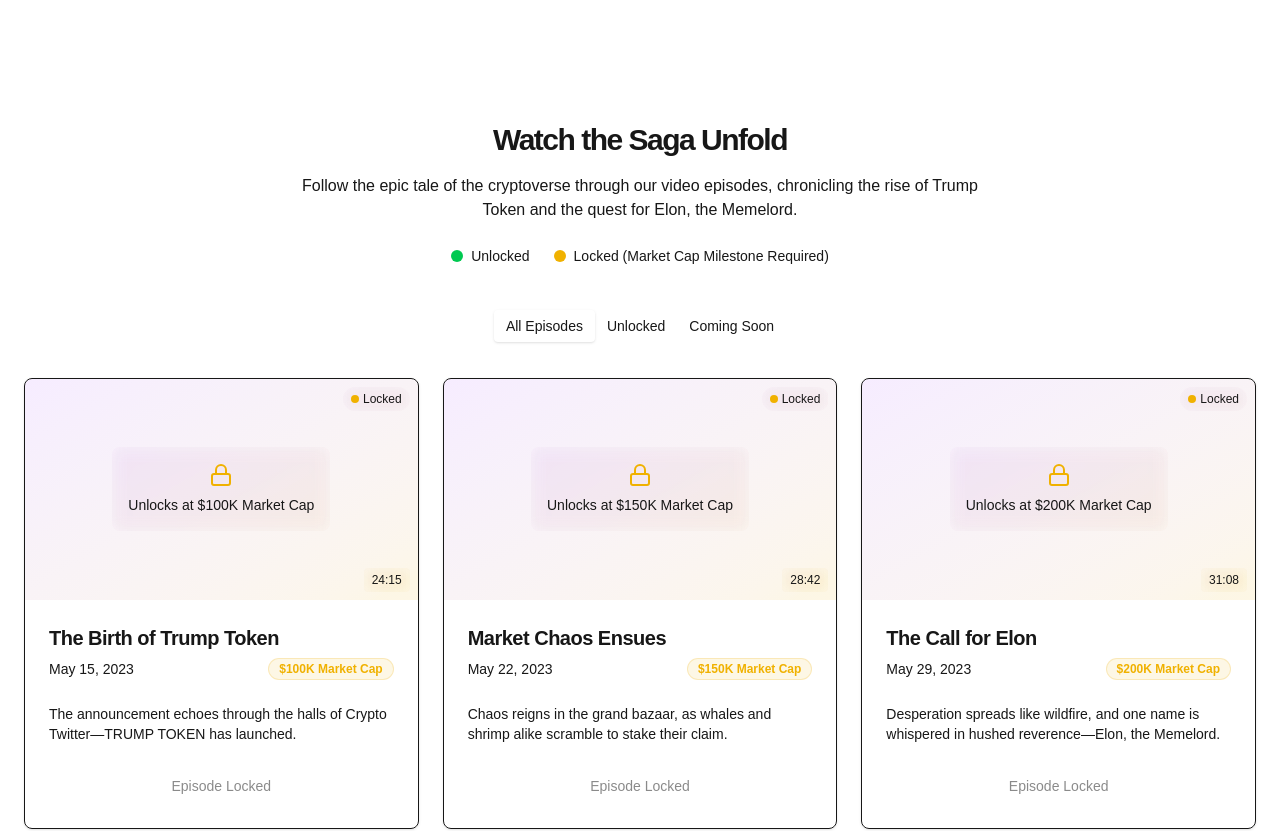
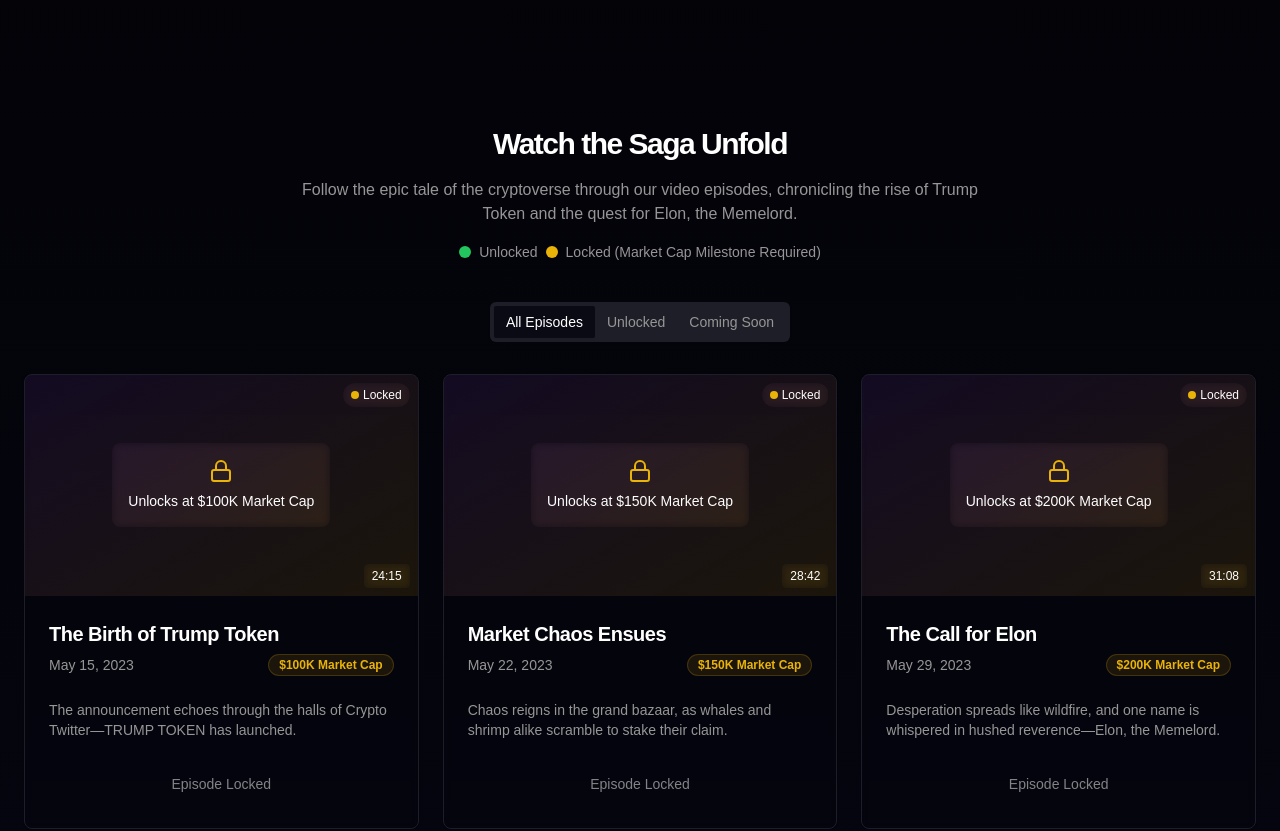
Before and after one commit to xloupee/last-ledgar, a Next.js app in the folder frontend/: page / in a window 1280 px wide. Shown: the part 980-1811 px from the top of the page. Built offline with nearby package versions, Linux system fonts and the light colour scheme.

Commit message:
Upgrade project dependencies and refactor frontend configuration

```diff
--- /dev/null
+++ b/frontend/next.config.js
@@ -0,0 +1,6 @@
+/** @type {import('next').NextConfig} */
+const nextConfig = {
+    /* config options here */
+};
+
+module.exports = nextConfig;
--- /dev/null
+++ b/frontend/postcss.config.js
@@ -0,0 +1,6 @@
+module.exports = {
+  plugins: {
+    tailwindcss: {},
+    autoprefixer: {},
+  },
+}
--- a/frontend/src/app/globals.css
+++ b/frontend/src/app/globals.css
@@ -1,4 +1,6 @@
-@import "tailwindcss";
+@tailwind base;
+@tailwind components;
+@tailwind utilities;
 
 @theme {
   --font-sans: var(--font-geist-sans);
@@ -6,6 +8,9 @@
 }
 
 :root {
+  --foreground-rgb: 255, 255, 255;
+  --background-start-rgb: 0, 0, 0;
+  --background-end-rgb: 10, 10, 30;
   --background: #ffffff;
   --foreground: #171717;
 }
@@ -17,8 +22,35 @@
   }
 }
 
+.dark {
+  --foreground: 255, 255, 255;
+  --background: 10, 10, 20;
+  --card: 30, 30, 40;
+  --card-foreground: 255, 255, 255;
+  --popover: 30, 30, 40;
+  --popover-foreground: 255, 255, 255;
+  --primary: 255, 215, 0;
+  --primary-foreground: 0, 0, 0;
+  --secondary: 30, 30, 40;
+  --secondary-foreground: 255, 255, 255;
+  --muted: 30, 30, 40;
+  --muted-foreground: 150, 150, 150;
+  --accent: 30, 30, 40;
+  --accent-foreground: 255, 255, 255;
+  --destructive: 255, 69, 0;
+  --destructive-foreground: 255, 255, 255;
+  --border: 40, 40, 50;
+  --input: 30, 30, 40;
+  --ring: 255, 215, 0;
+}
+
 body {
-  color: var(--foreground);
-  background: var(--background);
+  color: rgb(var(--foreground-rgb));
+  background: linear-gradient(
+      to bottom,
+      transparent,
+      rgb(var(--background-end-rgb))
+    )
+    rgb(var(--background-start-rgb));
   font-family: Arial, Helvetica, sans-serif;
 }
--- a/frontend/src/app/layout.tsx
+++ b/frontend/src/app/layout.tsx
@@ -1,16 +1,17 @@
 import type { Metadata } from "next";
-import { Geist, Geist_Mono } from "next/font/google";
+import { Inter, Space_Grotesk } from "next/font/google";
 import "./globals.css";
 import { ThemeProvider } from "@/components/theme-provider";
 
-const geistSans = Geist({
-  variable: "--font-geist-sans",
+const inter = Inter({
   subsets: ["latin"],
+  variable: "--font-sans",
 });
 
-const geistMono = Geist_Mono({
-  variable: "--font-geist-mono",
+const spaceGrotesk = Space_Grotesk({
   subsets: ["latin"],
+  variable: "--font-mono",
+  weight: ["400", "500", "600", "700"],
 });
 
 export const metadata: Metadata = {
@@ -26,7 +27,7 @@
   return (
     <html lang="en" suppressHydrationWarning>
       <body
-        className={`${geistSans.variable} ${geistMono.variable} antialiased`}
+        className={`${inter.variable} ${spaceGrotesk.variable} antialiased`}
       >
         <ThemeProvider
           attribute="class"
--- a/frontend/src/app/page.tsx
+++ b/frontend/src/app/page.tsx
@@ -1,3 +1,5 @@
+"use client";
+
 import { Button } from "@/components/ui/button";
 import { Card, CardContent, CardDescription, CardFooter, CardHeader, CardTitle } from "@/components/ui/card";
 import { Tabs, TabsContent, TabsList, TabsTrigger } from "@/components/ui/tabs";
@@ -5,8 +7,17 @@
 import { Separator } from "@/components/ui/separator";
 import Link from "next/link";
 import Image from "next/image";
+import { useEffect, useState } from "react";
 
 export default function Home() {
+  // Add client-side rendering state
+  const [isClient, setIsClient] = useState(false);
+
+  // Set isClient to true when component mounts
+  useEffect(() => {
+    setIsClient(true);
+  }, []);
+
   // Updated episode data with all episodes locked
   const episodes = [
     {
@@ -65,6 +76,18 @@
       unlocked: false,
     },
   ];
+
+  // If not client-side yet, show a simple loading state
+  if (!isClient) {
+    return (
+      <div className="flex min-h-screen items-center justify-center">
+        <div className="text-center">
+          <h1 className="text-2xl font-bold mb-4">Loading...</h1>
+          <p>The Cryptoverse Saga is initializing...</p>
+        </div>
+      </div>
+    );
+  }
 
   return (
     <div className="flex flex-col min-h-screen">
--- /dev/null
+++ b/frontend/tailwind.config.js
@@ -0,0 +1,60 @@
+/** @type {import('tailwindcss').Config} */
+module.exports = {
+  darkMode: ["class"],
+  content: [
+    './src/pages/**/*.{js,ts,jsx,tsx,mdx}',
+    './src/components/**/*.{js,ts,jsx,tsx,mdx}',
+    './src/app/**/*.{js,ts,jsx,tsx,mdx}',
+  ],
+  theme: {
+    container: {
+      center: true,
+      padding: "2rem",
+      screens: {
+        "2xl": "1400px",
+      },
+    },
+    extend: {
+      colors: {
+        border: "rgb(var(--border))",
+        input: "rgb(var(--input))",
+        ring: "rgb(var(--ring))",
+        background: "rgb(var(--background))",
+        foreground: "rgb(var(--foreground))",
+        primary: {
+          DEFAULT: "rgb(var(--primary))",
+          foreground: "rgb(var(--primary-foreground))",
+        },
+        secondary: {
+          DEFAULT: "rgb(var(--secondary))",
+          foreground: "rgb(var(--secondary-foreground))",
+        },
+        destructive: {
+          DEFAULT: "rgb(var(--destructive))",
+          foreground: "rgb(var(--destructive-foreground))",
+        },
+        muted: {
+          DEFAULT: "rgb(var(--muted))",
+          foreground: "rgb(var(--muted-foreground))",
+        },
+        accent: {
+          DEFAULT: "rgb(var(--accent))",
+          foreground: "rgb(var(--accent-foreground))",
+        },
+        popover: {
+          DEFAULT: "rgb(var(--popover))",
+          foreground: "rgb(var(--popover-foreground))",
+        },
+        card: {
+          DEFAULT: "rgb(var(--card))",
+          foreground: "rgb(var(--card-foreground))",
+        },
+      },
+      fontFamily: {
+        sans: ["var(--font-sans)"],
+        mono: ["var(--font-mono)"],
+      },
+    },
+  },
+  plugins: [],
+}
```
Also changed, not shown: frontend/package.json (+15 -14 lines), 1 other file (tests, documents, lock files or other folders).
